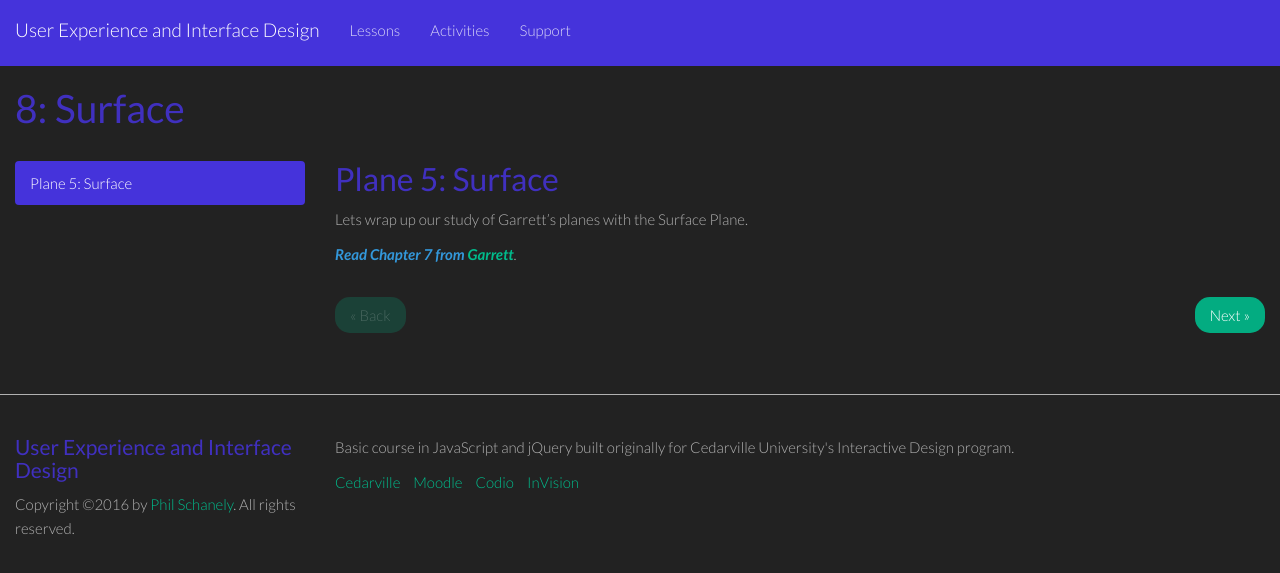
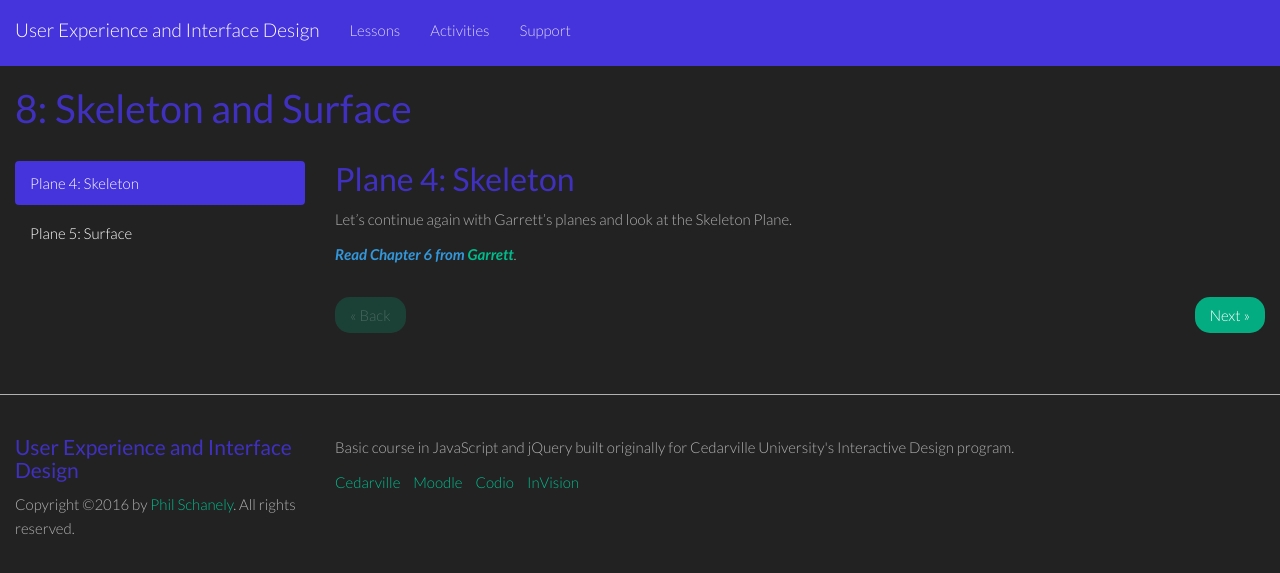
Before and after one commit to philschanely/course-ux, a Jekyll site: the page built from _lessons/08-skeleton-surface.md, in a window 1280 px wide. Shown: the top 573 px of the page. Built offline with Jekyll 4.4.1, drawn with Linux system fonts in a browser that asks for light colours.

Commit message:
Update reading schedule

```diff
--- a/_lessons/08-surface.md
+++ b/_lessons/08-skeleton-surface.md
@@ -1,7 +1,13 @@
 ---
 layout: lesson
-title: "8: Surface"
+title: "8: Skeleton and Surface"
 ---
+### Plane 4: Skeleton
+
+Let's continue again with Garrett's planes and look at the Skeleton Plane.
+
+***Read Chapter 6 from [Garrett][garrett]***.
+
 ### Plane 5: Surface
 
 Lets wrap up our study of Garrett's planes with the Surface Plane.
```
Also changed, not shown: _lessons/07-structure.md (renamed from _lessons/07-structure-skeleton.md, +1 -8 lines), index.md (+4 -4 lines).
